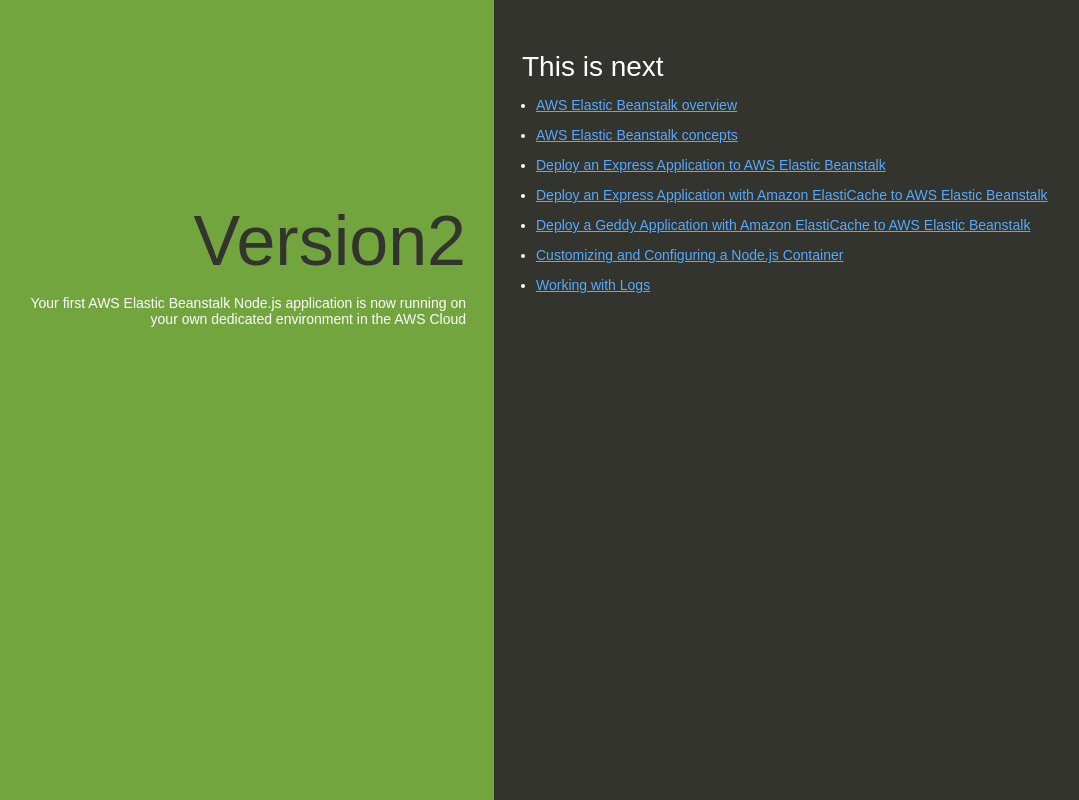
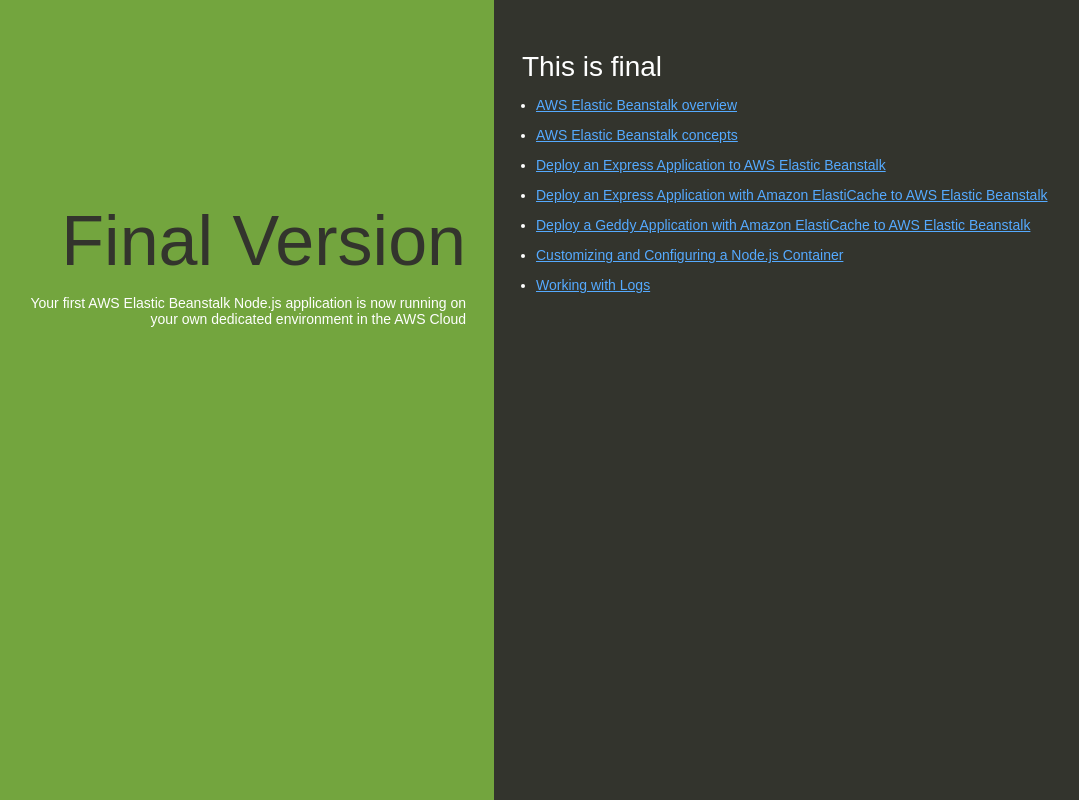
Before and after one commit to akash290390/Testpipe1, a website: page index.html in a window 1280 px wide. Shown: the whole page, without its empty margins (146-1225 px from the left). Drawn offline with Linux system fonts and the light colour scheme.

Commit message:
Add files via upload

```diff
--- a/index.html
+++ b/index.html
@@ -74,11 +74,11 @@
   </head>
   <body>
     <div class="textColumn">
-      <h1>Version2</h1>
+      <h1>Final Version</h1>
       <p>Your first AWS Elastic Beanstalk Node.js application is now running on your own dedicated environment in the AWS Cloud</p>
     </div>
     <div class="linksColumn">
-      <h2>This is next</h2>
+      <h2>This is final</h2>
       <ul>
         <li><a href="http://docs.aws.amazon.com/elasticbeanstalk/latest/dg/Welcome.html">AWS Elastic Beanstalk overview</a></li>
         <li><a href="http://docs.aws.amazon.com/elasticbeanstalk/latest/dg/concepts.html">AWS Elastic Beanstalk concepts</a></li>
```
